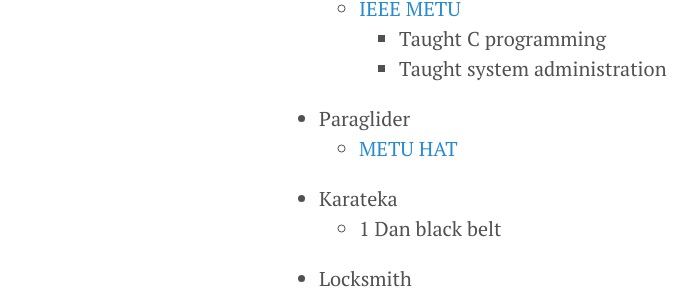
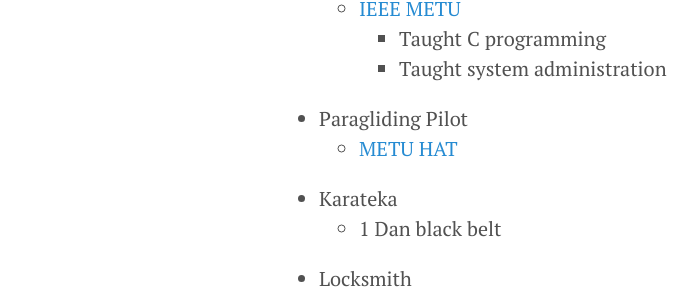
Before and after one commit to denizeren/denizeren.github.io, a Jekyll site: the page built from about.md, in a window 1280 px wide. Shown: the part 808-1109 px from the top of the page, without its empty margins (1-697 px from the left). Built offline with Jekyll 4.4.1, drawn with Linux system fonts in a browser that asks for light colours; Markdown is read by kramdown in place of the engine named in the settings.

Commit message:
Update about.md

```diff
--- a/about.md
+++ b/about.md
@@ -23,7 +23,7 @@ title: About
     * [IEEE METU](http://ieee.metu.edu.tr)
         * Taught C programming
         * Taught system administration
-* Paraglider
+* Paragliding Pilot
     * [METU HAT](http://havacilik.metu.edu.tr)
 * Karateka
     * 1 Dan black belt
```
